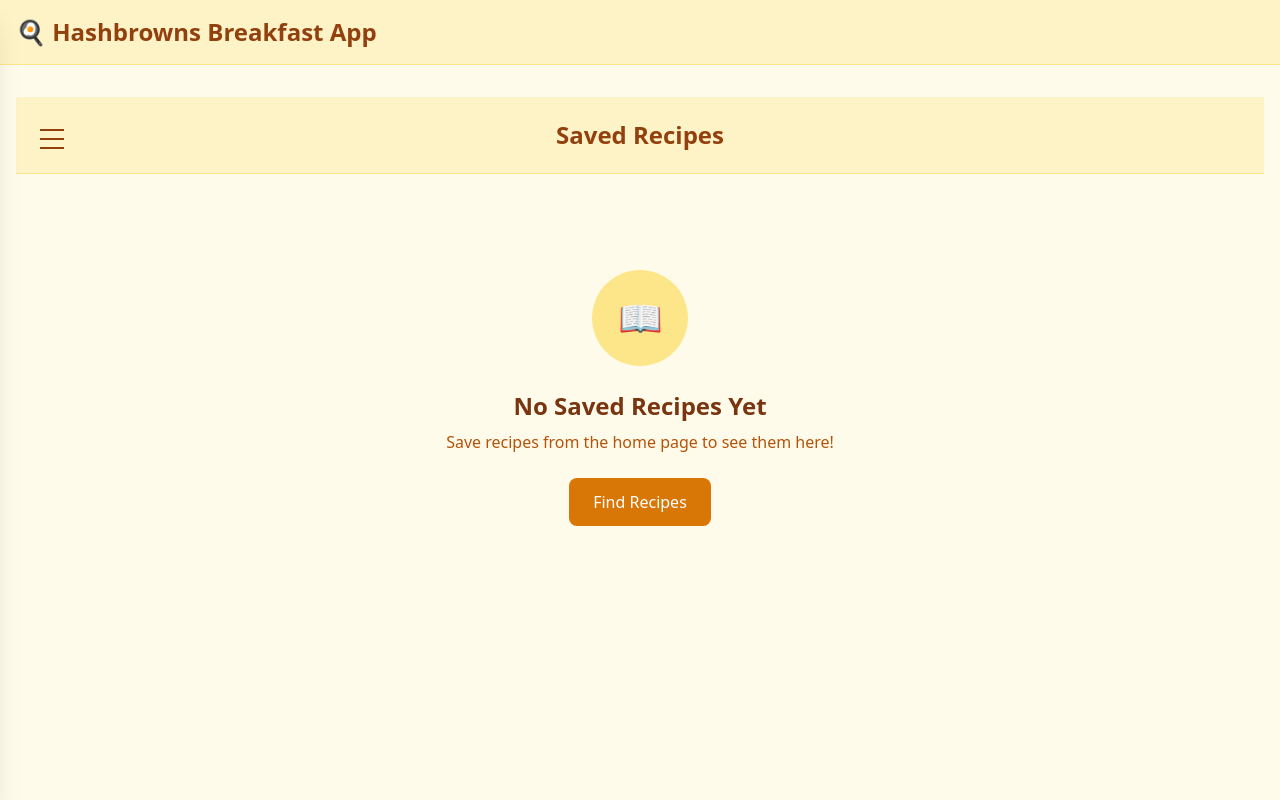
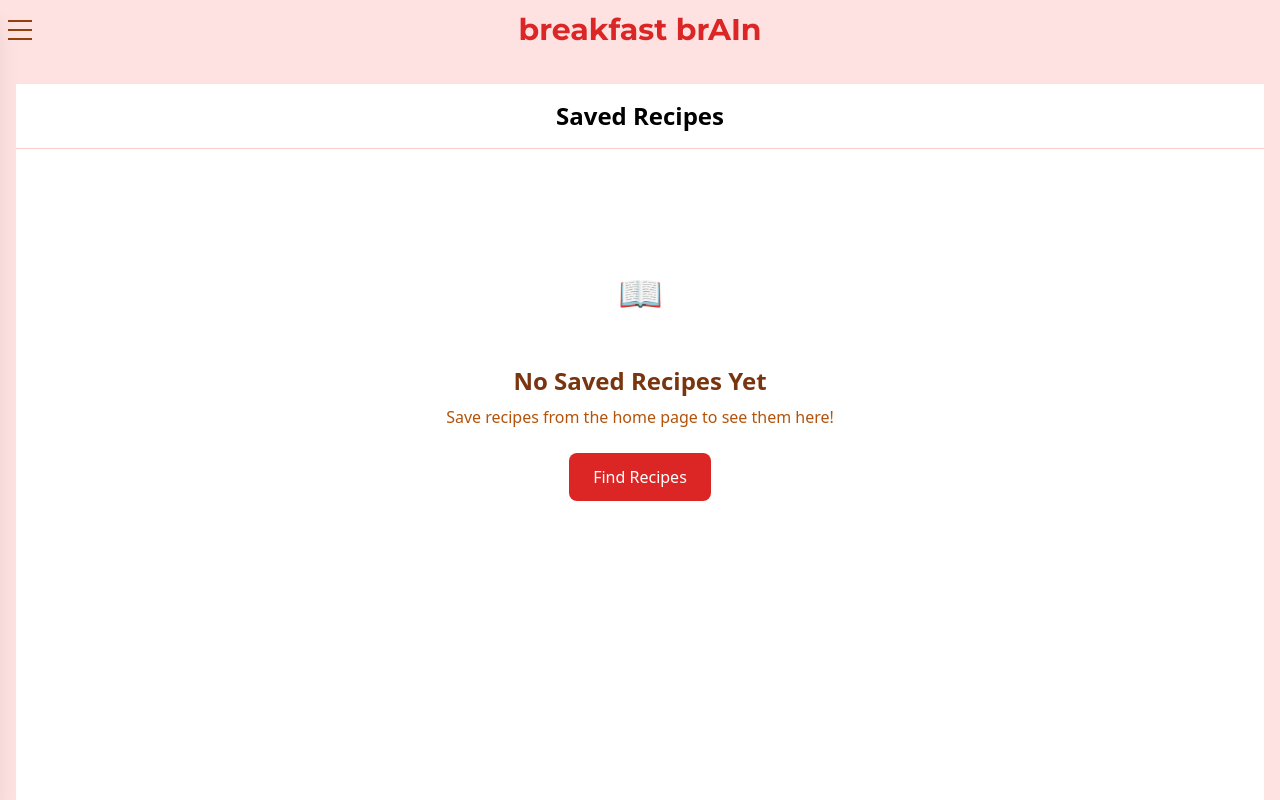
Before and after one commit to janeewheatley/hashbrown-breakfast-app, a Next.js app: page /saved-recipes in a window 1280 px wide. Shown: the top 800 px of the page. Built offline with nearby package versions, Linux system fonts and the light colour scheme; what @hashbrownai/react would draw is missing.

Commit message:
stylize saved recipes

```diff
--- a/app/layout.jsx
+++ b/app/layout.jsx
@@ -1,3 +1,4 @@
+import { HamburgerMenu } from '@/hb/components/HamburgerMenu'
 import '../src/styles/globals.css'
 
 export const metadata = {
@@ -8,18 +9,20 @@ export const metadata = {
 export default function RootLayout({ children }) {
   return (
     <html lang="en">
-      <body className="min-h-screen bg-amber-50 text-amber-900">
+  <body className="min-h-screen bg-red-100 text-amber-900">
         <div className="min-h-screen flex flex-col">
-          <header className="bg-amber-100 border-b border-amber-200">
-            <div className="container mx-auto px-4 py-4">
-              <h1 className="text-2xl font-bold text-amber-800">🍳 Hashbrowns Breakfast App</h1>
+          <header className="bg-white-100">
+            <div className="container mx-auto px- py-1 flex items-center gap-4">
+              <HamburgerMenu />
+                <h1 className="text-3xl font-title font-bold text-red-600 text-center flex-1 mt-2">breakfast brAIn</h1>
+              <div className="w-10" /> {/* Spacer for centering */}
             </div>
           </header>
           <main className="flex-1 container mx-auto px-4 py-8">
             {children}
           </main>
-          <footer className="bg-amber-100 border-t border-amber-200 py-4">
-            <div className="container mx-auto px-4 text-center text-amber-600">
+          <footer className="bg-red-100 border-t border-red-200 py-4">
+            <div className="container mx-auto px-4 text-center text-black">
               <p>Powered by Hashbrown AI</p>
             </div>
           </footer>
--- /dev/null
+++ b/app/layout.metadata.js
@@ -0,0 +1,4 @@
+export const metadata = {
+  title: 'Breakfast BrAIn',
+  description: 'A breakfast-themed app powered by Hashbrown AI',
+}
--- a/app/saved-recipes/page.jsx
+++ b/app/saved-recipes/page.jsx
@@ -28,13 +28,11 @@ export default function SavedRecipesPage() {
 
   return (
     <HashbrownProvider url="/api/generate">
-      <div className="min-h-screen bg-amber-50">
+  <div className="min-h-screen bg-white flex flex-col items-center">
         {/* Header */}
-        <header className="bg-amber-100 border-b border-amber-200 sticky top-0 z-30">
-          <div className="container mx-auto px-4 py-4 flex items-center justify-between">
-            <HamburgerMenu />
-            <h1 className="text-2xl font-bold text-amber-800">Saved Recipes</h1>
-            <div className="w-10" /> {/* Spacer for centering */}
+  <header className="bg-white-100 border-b border-red-200 sticky top-0 z-30 w-full">
+          <div className="container mx-auto px-4 py-4 flex items-center justify-center">
+            <h1 className="text-2xl font-bold text-black text-center">Saved Recipes</h1>
           </div>
         </header>
 
@@ -42,16 +40,16 @@ export default function SavedRecipesPage() {
       <main className="container mx-auto px-4 py-8 max-w-4xl">
         {savedRecipes.length === 0 ? (
           <div className="text-center py-16">
-            <div className="w-24 h-24 mx-auto mb-6 bg-amber-200 rounded-full flex items-center justify-center">
+            <div className="w-24 h-24 mx-auto mb-6 bg-white-200 rounded-full flex items-center justify-center">
               <span className="text-4xl">📖</span>
             </div>
-            <h2 className="text-2xl font-bold text-amber-900 mb-2">No Saved Recipes Yet</h2>
+            <h2 className="text-2xl font-bold text-black-900 mb-2">No Saved Recipes Yet</h2>
             <p className="text-amber-700 mb-6">
               Save recipes from the home page to see them here!
             </p>
             <a
               href="/"
-              className="inline-block px-6 py-3 bg-amber-600 text-white font-medium rounded-lg hover:bg-amber-700 transition-colors"
+              className="inline-block px-6 py-3 bg-red-600 text-white font-medium rounded-lg hover:bg-amber-700 transition-colors"
             >
               Find Recipes
             </a>
--- a/hb/components/HamburgerMenu.jsx
+++ b/hb/components/HamburgerMenu.jsx
@@ -1,3 +1,4 @@
+'use client'
 import { useState } from 'react'
 import Link from 'next/link'
 
--- a/src/styles/globals.css
+++ b/src/styles/globals.css
@@ -1,3 +1,4 @@
+@import url('https://fonts.googleapis.com/css2?family=Montserrat:wght@700&display=swap');
 @tailwind base;
 @tailwind components;
 @tailwind utilities;
--- a/tailwind.config.js
+++ b/tailwind.config.js
@@ -5,8 +5,12 @@ module.exports = {
     './hb/**/*.{js,jsx}',
     './src/**/*.{js,jsx}',
   ],
-  theme: {
-    extend: {},
+    theme: {
+      extend: {
+        fontFamily: {
+          title: ['Montserrat', 'ui-sans-serif', 'system-ui', 'sans-serif'],
+        },
+      },
   },
   plugins: [],
 }
```
